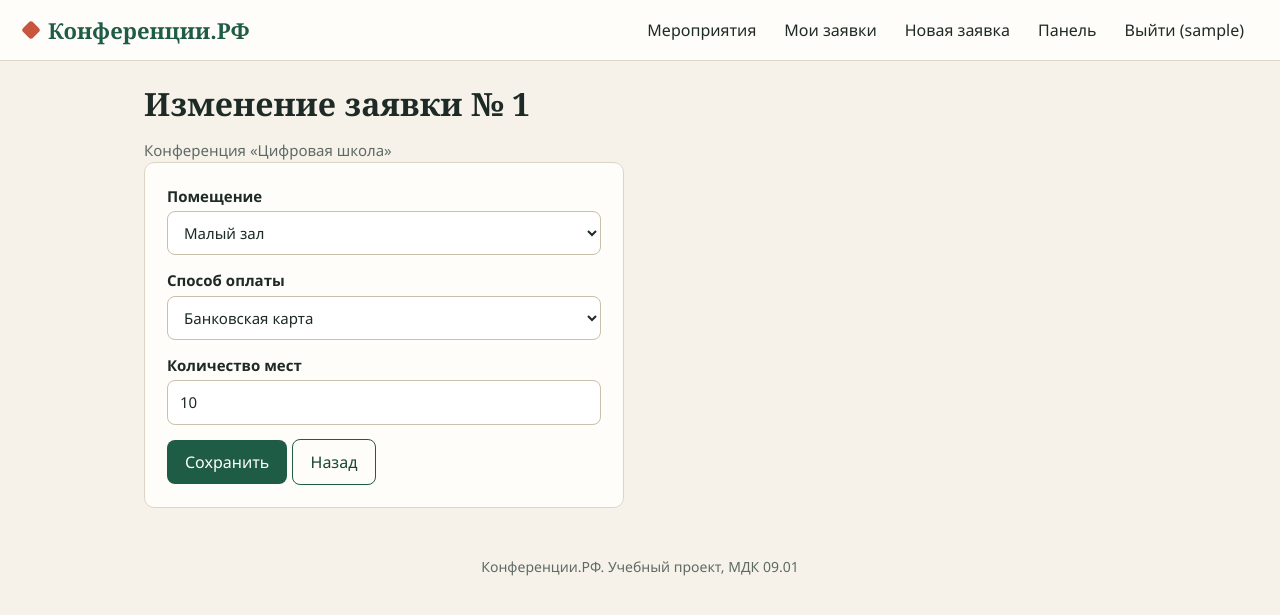
After one commit to marinajkk/MDK.09.01, a Flask app: page /requests/1/edit in a window 1280 px wide. The commit adds this page. Shown: the top 615 px of the page. Run offline with Flask 3, Linux system fonts and the light colour scheme; the visitor is signed in with stand-in values (Sample User, id 1); data comes from the database, SQL or seed files in the repository; tables that the repository leaves empty hold one stand-in row (values such as "Sample post").

Commit message:
Добавлены изменение и отмена заявки участником, пока она новая

```diff
--- a/app/main.py
+++ b/app/main.py
@@ -1,7 +1,7 @@
 from flask import Blueprint, abort, current_app, flash, g, redirect, render_template, request, url_for
 
 from .security import login_required
-from .validators import PAYMENTS, ROOMS, RequestForm, ReviewForm, clean
+from .validators import PAYMENTS, ROOMS, EditRequestForm, RequestForm, ReviewForm, clean
 
 bp = Blueprint("main", __name__)
 
@@ -65,3 +65,36 @@ def review(request_id):
         return redirect(url_for("main.my_requests"))
     errors = form.errors if request.method == "POST" else {}
     return render_template("review.html", item=item, errors=errors, values=request.form)
+
+
+def own_new_request(request_id):
+    item = current_app.requests_repo.get(request_id)
+    if not item or item["user_id"] != g.user["id"]:
+        abort(404)
+    if item["status"] != "новая":
+        abort(403)
+    return item
+
+
+@bp.route("/requests/<int:request_id>/edit", methods=["GET", "POST"])
+@login_required
+def edit_request(request_id):
+    item = own_new_request(request_id)
+    form = EditRequestForm(request.form)
+    if request.method == "POST" and form.ok:
+        current_app.requests_repo.update(
+            request_id, clean(request.form["room"], 50), clean(request.form["payment"], 30), int(request.form["seats"]))
+        flash("Заявка изменена")
+        return redirect(url_for("main.my_requests"))
+    errors = form.errors if request.method == "POST" else {}
+    values = request.form if request.method == "POST" else item
+    return render_template("edit_request.html", item=item, errors=errors, values=values, rooms=ROOMS, payments=PAYMENTS)
+
+
+@bp.route("/requests/<int:request_id>/delete", methods=["POST"])
+@login_required
+def delete_request(request_id):
+    own_new_request(request_id)
+    current_app.requests_repo.delete(request_id)
+    flash("Заявка отменена")
+    return redirect(url_for("main.my_requests"))
--- a/app/static/css/style.css
+++ b/app/static/css/style.css
@@ -161,3 +161,10 @@ main { animation: appear .25s ease both; }
 .form select[aria-invalid], .form input[aria-invalid], .form textarea[aria-invalid] { border-color: #b3261e; }
 td.action { white-space: nowrap; }
 @media (max-width: 640px) { .filters label, .filters select, .filters input { width: 100%; } td.action { display: block; } }
+
+/* ПР 11: действия над заявками */
+.actions { display: flex; gap: 8px; flex-wrap: wrap; margin-top: 8px; }
+.actions form, form.inline { display: inline; margin: 0; }
+.btn.danger { color: #b3261e; border-color: #b3261e; }
+.btn.danger:hover { background: #fbe9e7; }
+td.action .btn { padding: 6px 12px; font-size: 14px; }
--- /dev/null
+++ b/app/templates/edit_request.html
@@ -0,0 +1,27 @@
+{% extends "base.html" %}
+{% block title %}Изменение заявки{% endblock %}
+{% block content %}
+<h1>Изменение заявки № {{ item['id'] }}</h1>
+<p class="muted">{{ item['event_title'] }}</p>
+<form method="post" class="form" data-validate novalidate>
+  <input type="hidden" name="csrf_token" value="{{ csrf_token() }}">
+  <label>Помещение
+    <select name="room" required>
+      {% for r in rooms %}<option {% if values['room'] == r %}selected{% endif %}>{{ r }}</option>{% endfor %}
+    </select>
+    {% if errors.room %}<span class="err">{{ errors.room }}</span>{% endif %}
+  </label>
+  <label>Способ оплаты
+    <select name="payment" required>
+      {% for p in payments %}<option {% if values['payment'] == p %}selected{% endif %}>{{ p }}</option>{% endfor %}
+    </select>
+    {% if errors.payment %}<span class="err">{{ errors.payment }}</span>{% endif %}
+  </label>
+  <label>Количество мест
+    <input name="seats" type="number" min="1" max="50" required value="{{ values['seats'] }}">
+    {% if errors.seats %}<span class="err">{{ errors.seats }}</span>{% endif %}
+  </label>
+  <button class="btn" type="submit">Сохранить</button>
+  <a class="btn ghost" href="{{ url_for('main.my_requests') }}">Назад</a>
+</form>
+{% endblock %}
--- a/app/validators.py
+++ b/app/validators.py
@@ -76,6 +76,18 @@ class RequestForm(FormValidator):
             self.fail("seats", "Количество мест: от 1 до 50")
 
 
+class EditRequestForm(FormValidator):
+    def __init__(self, data):
+        super().__init__(data)
+        if self.field("room") not in ROOMS:
+            self.fail("room", "Выберите помещение из списка")
+        if self.field("payment") not in PAYMENTS:
+            self.fail("payment", "Выберите способ оплаты из списка")
+        seats = self.field("seats")
+        if not seats.isdigit() or not 1 <= int(seats) <= 50:
+            self.fail("seats", "Количество мест: от 1 до 50")
+
+
 class ReviewForm(FormValidator):
     def __init__(self, data):
         super().__init__(data)
```
Also changed, not shown: app/templates/my_requests.html (+8 -2 lines).
